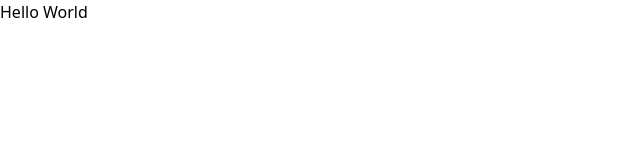
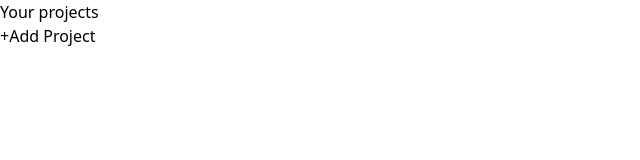
Before and after one commit to Shashi5657/React_Master, a React (Vite) app in the folder 06-project-management-app/: page / in a window 1280 px wide. Shown: the top 160 px of the page, without its empty margins (0-640 px from the left). Built offline with nearby package versions, Linux system fonts and the light colour scheme.

Commit message:
commit message

```diff
--- a/06-project-management-app/src/App.jsx
+++ b/06-project-management-app/src/App.jsx
@@ -1,9 +1,10 @@
+import Sidebar from "./components/Sidebar";
+
 function App() {
   return (
-    <>
-
-      <h1 className="my-8 text-center text-5xl font-bold">Hello World</h1>
-    </>
+    <main>
+    <Sidebar />
+    </main>
   );
 }
 
--- /dev/null
+++ b/06-project-management-app/src/components/Sidebar.jsx
@@ -0,0 +1,13 @@
+export default function Sidebar(){
+    return <aside>
+        <h2>Your projects</h2>
+        <div>
+            <button>
+                +Add Project
+            </button>
+        </div>
+        <ul>
+
+        </ul>
+    </aside>
+}
```
